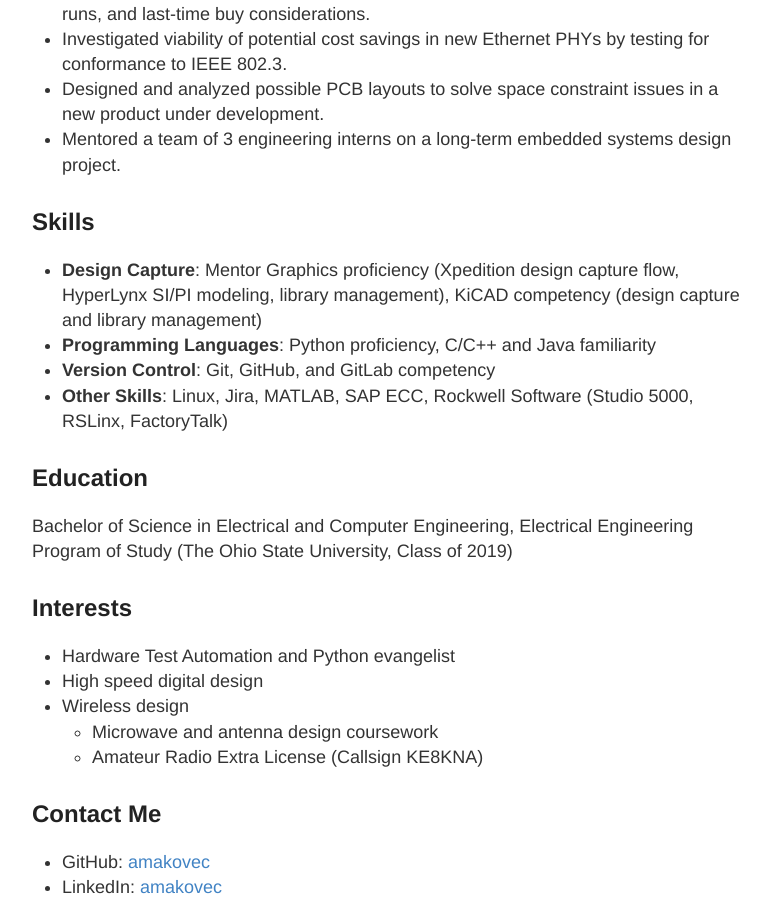
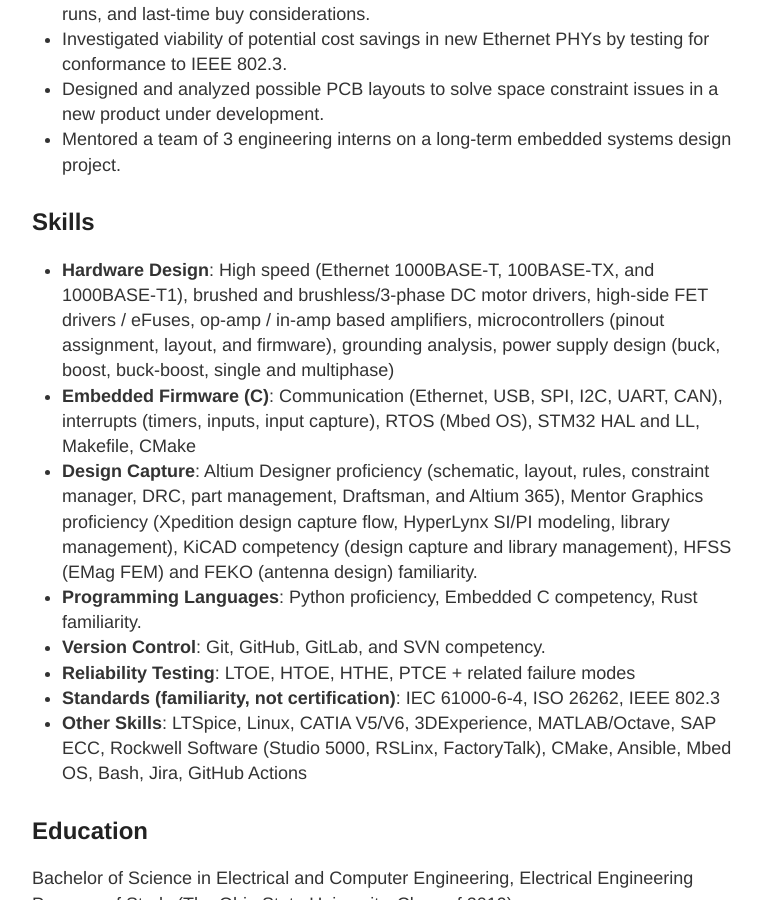
Before and after one commit to amakovec/amakovec.github.io, a Jekyll site: the page built from about.md, in a window 1280 px wide and 900 px high, scrolled down 3050 px. Shown: the whole window, without its empty margins (248-1018 px from the left). Built offline with Jekyll 4.4.1, drawn with Linux system fonts in a browser that asks for light colours.

Commit message:
Updated about.md skills section

```diff
--- a/about.md
+++ b/about.md
@@ -72,10 +72,14 @@ Hi!  I'm a hardware engineer with extensive experience in designing development
 
 ## Skills
 
-* **Design Capture**: Mentor Graphics proficiency (Xpedition design capture flow, HyperLynx SI/PI modeling, library management), KiCAD competency (design capture and library management)
-* **Programming Languages**: Python proficiency, C/C++ and Java familiarity
-* **Version Control**: Git, GitHub, and GitLab competency
-* **Other Skills**: Linux, Jira, MATLAB, SAP ECC, Rockwell Software (Studio 5000, RSLinx, FactoryTalk)
+* **Hardware Design**: High speed (Ethernet 1000BASE-T, 100BASE-TX, and 1000BASE-T1), brushed and brushless/3-phase DC motor drivers, high-side FET drivers / eFuses, op-amp / in-amp based amplifiers, microcontrollers (pinout assignment, layout, and firmware), grounding analysis, power supply design (buck, boost, buck-boost, single and multiphase)
+* **Embedded Firmware (C)**: Communication (Ethernet, USB, SPI, I2C, UART, CAN), interrupts (timers, inputs, input capture), RTOS (Mbed OS), STM32 HAL and LL, Makefile, CMake
+* **Design Capture**: Altium Designer proficiency (schematic, layout, rules, constraint manager, DRC, part management, Draftsman, and Altium 365), Mentor Graphics proficiency (Xpedition design capture flow, HyperLynx SI/PI modeling, library management), KiCAD competency (design capture and library management), HFSS (EMag FEM) and FEKO (antenna design) familiarity.
+* **Programming Languages**: Python proficiency, Embedded C competency, Rust familiarity.
+* **Version Control**: Git, GitHub, GitLab, and SVN competency.
+* **Reliability Testing**: LTOE, HTOE, HTHE, PTCE + related failure modes
+* **Standards (familiarity, not certification)**: IEC 61000-6-4, ISO 26262, IEEE 802.3
+* **Other Skills**: LTSpice, Linux, CATIA V5/V6, 3DExperience, MATLAB/Octave, SAP ECC, Rockwell Software (Studio 5000, RSLinx, FactoryTalk), CMake, Ansible, Mbed OS, Bash, Jira, GitHub Actions
 
 ## Education
 
```
